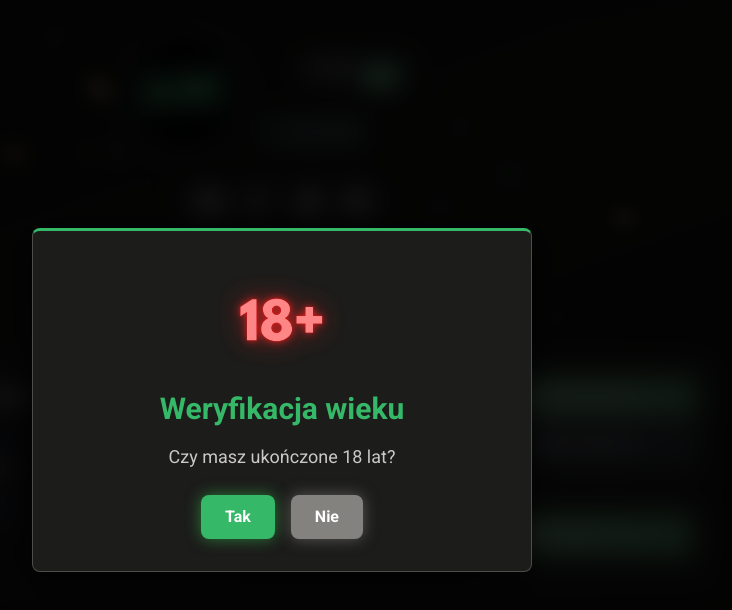
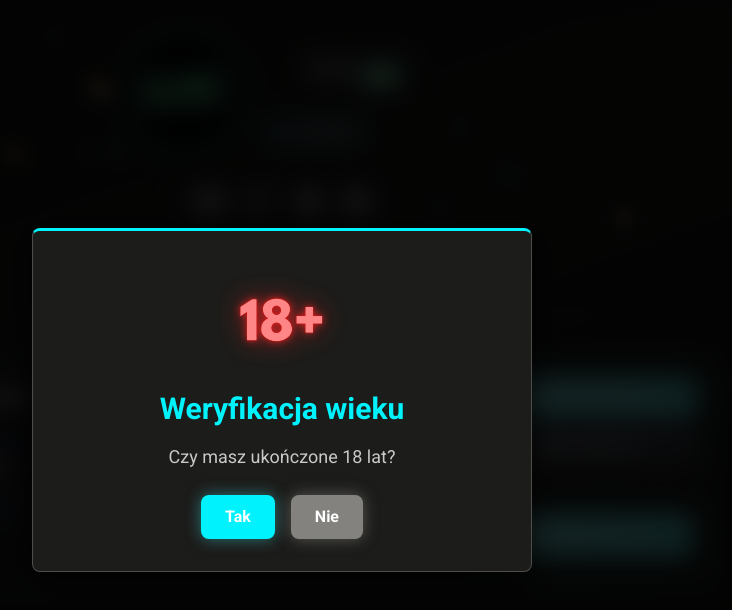
Before and after one commit to Slade20X/Slade.pl, a plain HTML site: page index.html in a window 1280 px wide. Shown: the whole page, without its empty margins (358-1090 px from the left). Drawn offline with nearby package versions, Linux system fonts and the light colour scheme.

Commit message:
Update index.html

```diff
--- a/index.html
+++ b/index.html
@@ -13,8 +13,8 @@
 
     <style>
         :root {
-            --clr-accent-primary: #35b867;
-            --clr-glow-primary: rgba(53, 184, 81, 0.6);
+            --clr-accent-primary: #00f3fc;
+            --clr-glow-primary: rgba(53, 180, 184, 0.6);
             --clr-accent-negative: #83827F;
             --clr-glow-negative: rgba(131, 130, 127, 0.6);
             --clr-accent-neutral: #4F4C49;
```
